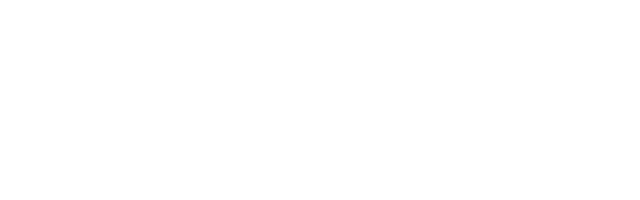
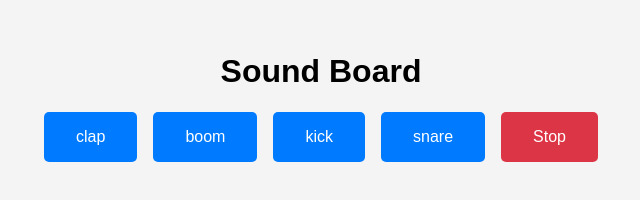
Before and after one commit to acciojob/Soundbar-Saranya-git-20, a website: page main.html in a window 1280 px wide. Shown: the whole page, without its empty margins (319-959 px from the left). Drawn offline with Linux system fonts and the light colour scheme.

Commit message:
created a submission

```diff
--- a/main.html
+++ b/main.html
@@ -8,6 +8,8 @@
 
 <body>
 	<!-- the entire body must be written by student -->
+	<h1>Sound Board</h1>
+  <section id="buttons"></section>
     <script type="text/javascript" src="./script.js">
 </script>
 
--- a/script.js
+++ b/script.js
@@ -1 +1,31 @@
-//your JS code here. If required.
+const sounds = ['clap', 'boom', 'kick', 'snare'];
+const buttonsContainer = document.getElementById('buttons');
+
+// Create buttons for each sound
+sounds.forEach(sound => {
+  const btn = document.createElement('button');
+  btn.classList.add('btn');
+  btn.innerText = sound;
+  btn.addEventListener('click', () => {
+    stopSounds(); // stop any currently playing sound
+    const audio = new Audio(`sounds/${sound}.mp3`);
+    audio.play();
+  });
+  buttonsContainer.appendChild(btn);
+});
+
+// Add a STOP button
+const stopBtn = document.createElement('button');
+stopBtn.classList.add('stop');
+stopBtn.innerText = 'Stop';
+stopBtn.addEventListener('click', stopSounds);
+buttonsContainer.appendChild(stopBtn);
+
+function stopSounds() {
+  // Stop all audio elements
+  const audios = document.querySelectorAll('audio');
+  audios.forEach(audio => {
+    audio.pause();
+    audio.currentTime = 0;
+  });
+}
--- a/styles.css
+++ b/styles.css
@@ -1 +1,28 @@
-/*  your css code here. If applicable */
+body {
+  font-family: Arial, sans-serif;
+  text-align: center;
+  background: #f4f4f4;
+  margin: 0;
+  padding: 2rem;
+}
+
+#buttons {
+  display: flex;
+  flex-wrap: wrap;
+  justify-content: center;
+  gap: 1rem;
+}
+
+.btn, .stop {
+  padding: 1rem 2rem;
+  font-size: 1rem;
+  border: none;
+  border-radius: 5px;
+  cursor: pointer;
+  background-color: #007bff;
+  color: white;
+}
+
+.stop {
+  background-color: #dc3545;
+}
```
